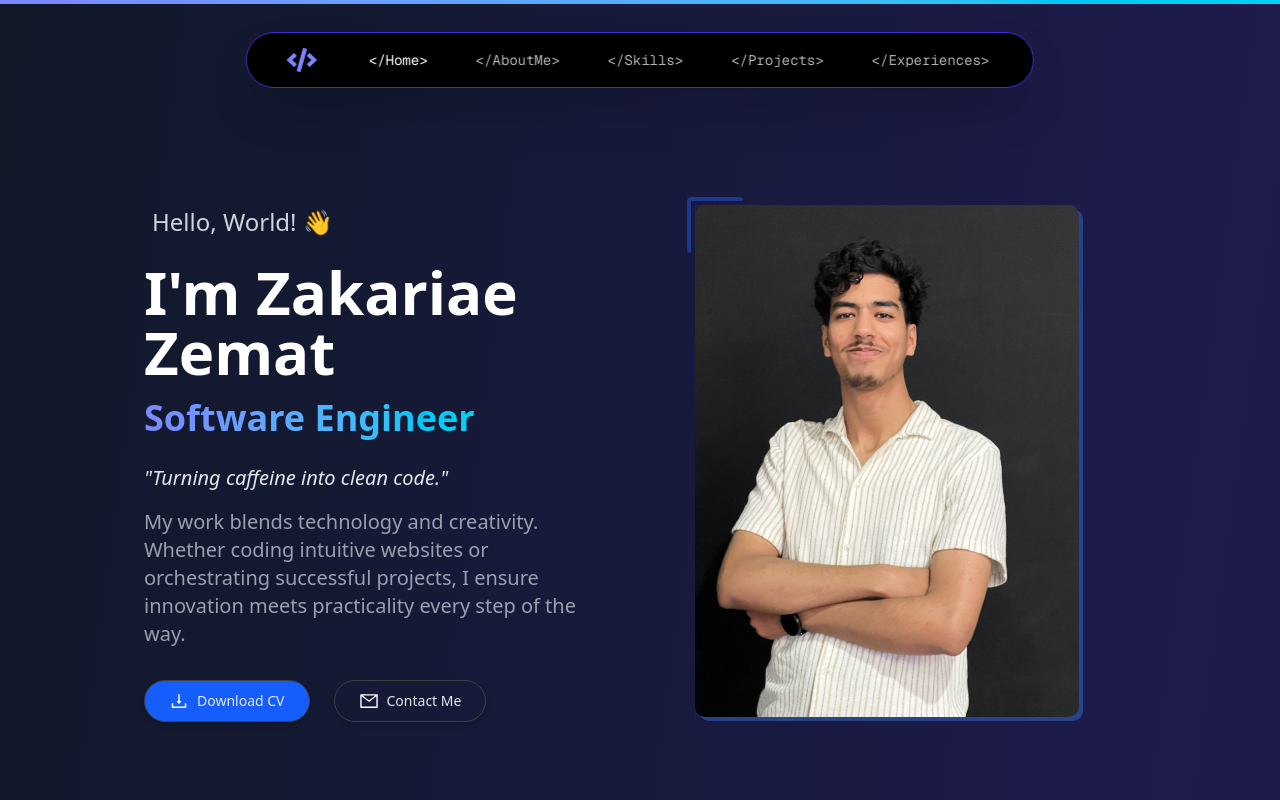
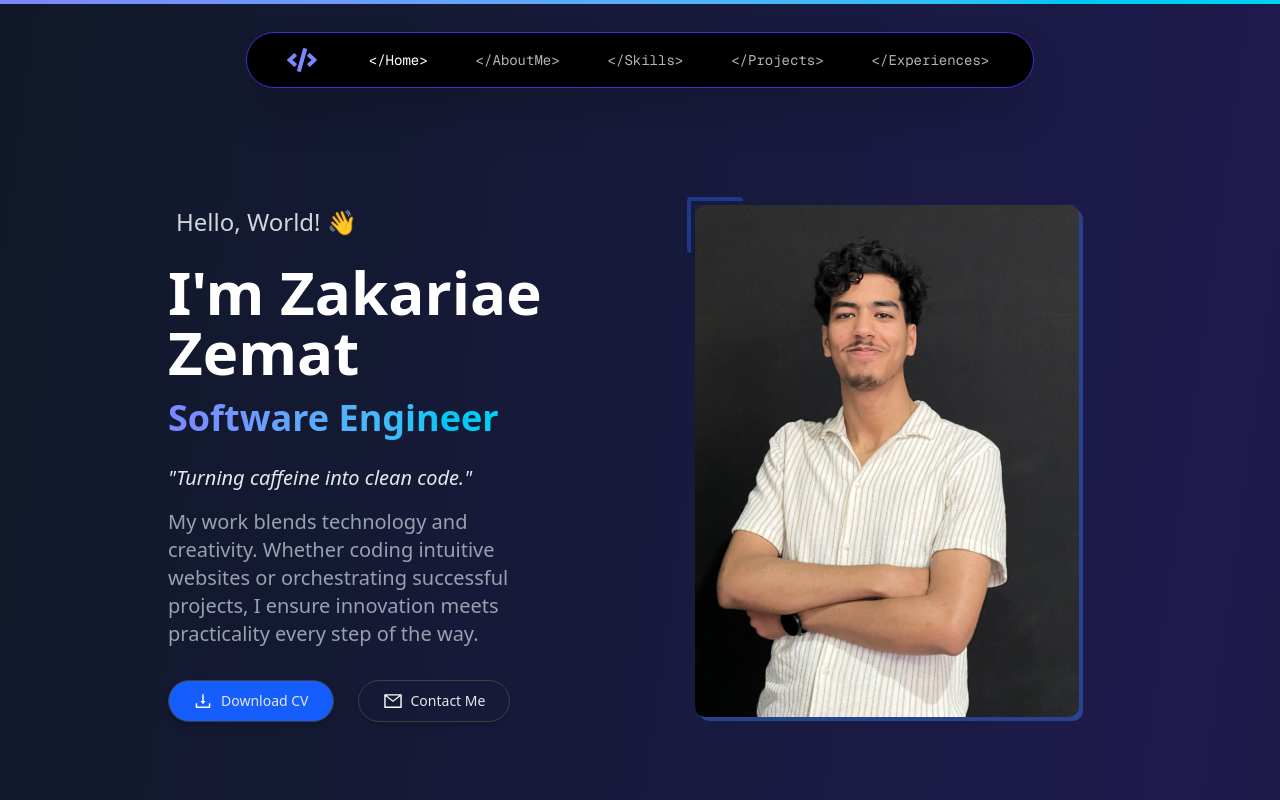
Before and after one commit to Zakariae-zemat/Portfolio, a Next.js app: page / in a window 1280 px wide. Shown: the top 800 px of the page. Built offline with nearby package versions, Linux system fonts and the light colour scheme.

Commit message:
responsive hero

```diff
--- a/src/app/Components/NavBar.jsx
+++ b/src/app/Components/NavBar.jsx
@@ -74,7 +74,13 @@ export default function StarshipNavbar() {
   return (
     <>
       {/* Desktop Navigation */}
-      <nav className="fixed top-8 left-1/2 transform -translate-x-1/2 bg-black bg-opacity-80 backdrop-blur-md border border-indigo-700 shadow-2xl rounded-full px-6 md:px-10 py-3 hidden md:flex items-center space-x-6 md:space-x-12 z-40">
+      <nav className="fixed top-8 left-0 right-0 mx-auto flex justify-center z-40">
+        <motion.div
+          className="bg-black bg-opacity-80 backdrop-blur-md border border-indigo-700 shadow-2xl rounded-full px-6 md:px-10 py-3 hidden md:flex items-center space-x-6 md:space-x-12"
+          initial={{ y: -20, opacity: 0 }}
+          animate={{ y: 0, opacity: 1 }}
+          transition={{ duration: 0.5 }}
+        >
           {/* Animated Logo */}
           <motion.div
             className="text-indigo-400 text-2xl md:text-3xl"
@@ -109,12 +115,13 @@ export default function StarshipNavbar() {
               </Link>
             ))}
           </div>
+        </motion.div>
       </nav>
 
       {/* Mobile Navigation */}
-      <nav className="fixed top-4 w-full flex md:hidden items-center justify-between px-4 z-40">
+      <nav className="fixed top-4 left-0 right-0 mx-auto flex md:hidden items-center justify-center px-4 z-40">
         <motion.div
-          className="bg-black bg-opacity-80 backdrop-blur-md border border-indigo-700 shadow-2xl rounded-full px-4 py-2 flex items-center justify-between w-full"
+          className="bg-black bg-opacity-80 backdrop-blur-md border border-indigo-700 shadow-2xl rounded-full px-4 py-2 flex items-center justify-between w-full max-w-sm"
           initial={{ y: -20, opacity: 0 }}
           animate={{ y: 0, opacity: 1 }}
           transition={{ duration: 0.3 }}
@@ -148,7 +155,7 @@ export default function StarshipNavbar() {
 
         {/* Mobile Menu Dropdown */}
         <motion.div
-          className={`absolute top-16 left-0 right-0 bg-black bg-opacity-90 backdrop-blur-md border border-indigo-700 shadow-2xl rounded-lg mx-4 py-4 flex flex-col items-center ${isMenuOpen ? 'block' : 'hidden'}`}
+          className={`absolute top-16 left-0 right-0 mx-auto bg-black bg-opacity-90 backdrop-blur-md border border-indigo-700 shadow-2xl rounded-lg max-w-sm w-[92%] py-4 flex flex-col items-center ${isMenuOpen ? 'block' : 'hidden'}`}
           initial="closed"
           animate={isMenuOpen ? "open" : "closed"}
           variants={menuVariants}
--- a/src/app/Components/Title.jsx
+++ b/src/app/Components/Title.jsx
@@ -93,23 +93,25 @@ export default function DeveloperIntro() {
   };
 
   return (
-    <div className="min-h-[80vh] overflow-hidden flex flex-col items-start justify-center px-4 text-left">
+    <div className="min-h-[80vh] overflow-hidden flex flex-col items-start justify-center px-4 md:px-10 text-left">
       {/* Greeting with subtle animation */}
-      <h2 className="text-gray-300 text-2xl mb-6 ml-2 animate-fadeIn">{greeting}</h2>
+      <h2 className="text-gray-300 text-2xl mb-6 ml-2 animate-fadeIn max-w-full break-words">
+        {greeting}
+      </h2>
 
       {/* Name with subtle animation */}
-      <h1 className="font-bold text-6xl md:text-6xl text-white mb-4 animate-slideIn">
+      <h1 className="font-bold text-5xl md:text-6xl text-white mb-4 animate-slideIn max-w-full break-words">
         {nameIntro}
       </h1>
 
       {/* Role with typing effect */}
-      <h2 className="text-3xl md:text-4xl font-bold bg-gradient-to-r from-indigo-400 to-cyan-400 bg-clip-text text-transparent min-h-[50px]">
+      <h2 className="text-3xl md:text-4xl font-bold bg-gradient-to-r from-indigo-400 to-cyan-400 bg-clip-text text-transparent min-h-[50px] max-w-full break-words">
         {currentRole}
         <span className="text-cyan-400 animate-pulse">{cursorVisible ? '|' : ''}</span>
       </h2>
 
       {/* Tagline */}
-      <p className="mt-4 text-xl italic text-gray-200">
+      <p className="mt-4 text-xl italic text-gray-200 max-w-full break-words">
         "Turning caffeine into clean code."
       </p>
 
@@ -119,7 +121,7 @@ export default function DeveloperIntro() {
       </p>
 
       {/* Buttons Section */}
-      <div className="mt-8 flex gap-6">
+      <div className="mt-8 flex flex-wrap gap-6">
         {/* CV Download Dropdown */}
         <div className="relative" ref={dropdownRef}>
           <Button
```
Lines whose indentation alone changed are shown as unchanged.
